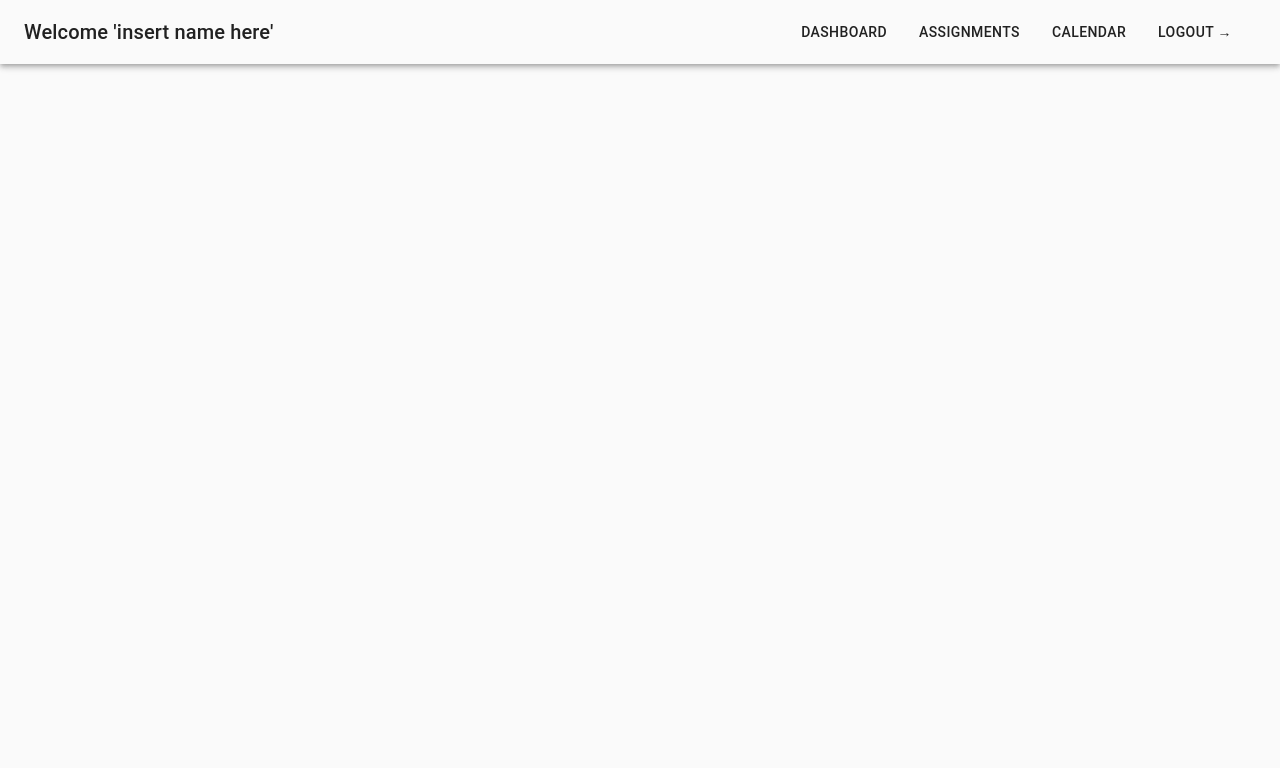
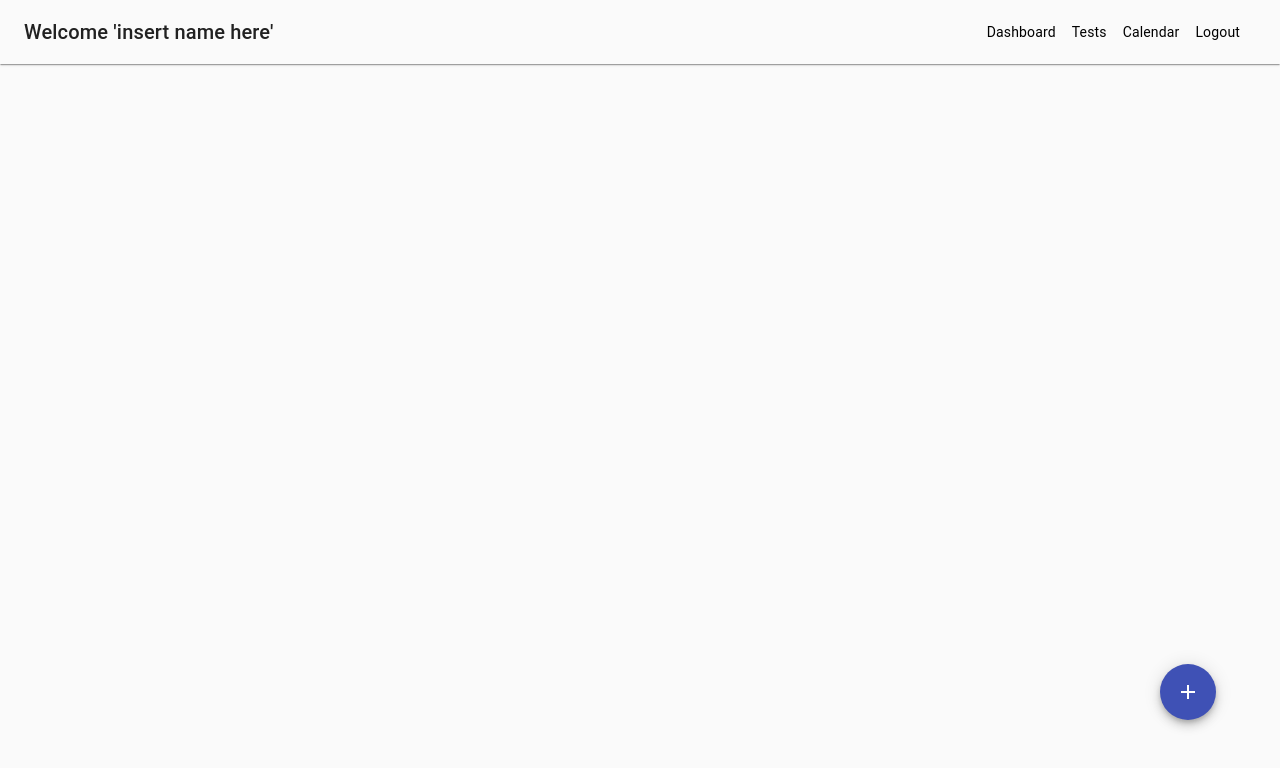
Before and after one commit to 4molybdenum2/EduSmart, a React (Create React App) app in the folder frontend/: page /dashboard in a window 1280 px wide. Shown: the top 768 px of the page. Built offline with nearby package versions, Linux system fonts and the light colour scheme.

Commit message:
added components for dashboard and test, yet to add calendar

```diff
--- a/frontend/src/App.js
+++ b/frontend/src/App.js
@@ -2,7 +2,7 @@ import { Switch, Route } from "react-router-dom";
 import Home from "./components/Home";
 import SignIn from "./components/SignIn";
 import SignUp from "./components/SignUp";
-import Dashboard from "./components/Dashboard";
+import UserHome from "./components/UserHome";
 import "./index.css";
 
 const App = () => {
@@ -15,7 +15,10 @@ const App = () => {
         <SignUp />
       </Route>
       <Route path="/dashboard" exact>
-        <Dashboard />
+        <UserHome screen={"dashboard"}/>
+      </Route>
+      <Route path="/tests" exact>
+        <UserHome screen={"tests"}/>
       </Route>
       <Route path="/">
         <Home />
--- a/frontend/src/components/Dashboard.js
+++ /dev/null
@@ -1,90 +0,0 @@
-import {
-  CssBaseline,
-  Container,
-  Grid,
-  Card,
-  CardContent,
-  Typography,
-  AppBar,
-  Toolbar,
-  IconButton,
-  Button,
-} from "@material-ui/core";
-import { makeStyles } from "@material-ui/core/styles";
-import MenuIcon from "@material-ui/icons/Menu";
-import React, { useState, useEffect } from "react";
-
-const useStyles = makeStyles((theme) => ({
-  main: { marginTop: theme.spacing(10), marginBottom: theme.spacing(8) },
-  grid: { padding: theme.spacing(0, 8) },
-  card: {
-    height: "100%",
-    display: "flex",
-    flexDirection: "column",
-    cursor: "pointer",
-  },
-  cardContent: { flexGrow: 1 },
-  menuButton: { marginRight: theme.spacing(2) },
-  title: { flexGrow: 1 },
-}));
-
-const Dashboard = () => {
-  const classes = useStyles();
-  const [courses, setCourses] = useState([]);
-
-  useEffect(() => {
-    // Get Courses using API
-  }, [courses]);
-
-  return (
-    <>
-      <CssBaseline />
-      <AppBar color="transparent" position="static">
-        <Toolbar>
-          <Typography variant="h6" className={classes.title}>
-            Welcome 'insert name here'
-          </Typography>
-          <Button className={classes.menuButton} color="inherit">
-            Dashboard
-          </Button>
-          <Button className={classes.menuButton} color="inherit">
-            Assignments
-          </Button>
-          <Button className={classes.menuButton} color="inherit">
-            Calendar
-          </Button>
-          <Button className={classes.menuButton} color="inherit">
-            Logout &rarr;
-          </Button>
-        </Toolbar>
-      </AppBar>
-      <main className={classes.main}>
-        {courses.length > 0 && (
-          <Container maxWidth="md" className={classes.grid}>
-            <Grid container spacing={4}>
-              {courses.map((course, id) => (
-                <Grid item key={id} xs={12} sm={6} md={4}>
-                  <Card
-                    className={classes.card}
-                    onClick={() => console.log("test")}>
-                    {/* TODO: Course-code or initials in Card Media */}
-                    <CardContent className={classes.cardContent}>
-                      <Typography gutterBottom variant="h5" component="h2">
-                        {course.name}
-                      </Typography>
-                      <Typography variant="h5" color="textSecondary">
-                        {course.professor}
-                      </Typography>
-                    </CardContent>
-                  </Card>
-                </Grid>
-              ))}
-            </Grid>
-          </Container>
-        )}
-      </main>
-    </>
-  );
-};
-
-export default Dashboard;
--- /dev/null
+++ b/frontend/src/components/UserHome.js
@@ -0,0 +1,78 @@
+import {
+  CssBaseline,
+  Container,
+  Grid,
+  Card,
+  CardContent,
+  Typography,
+  AppBar,
+  Toolbar,
+  IconButton,
+  Button,
+  Fab,
+} from "@material-ui/core";
+import { Link } from "react-router-dom";
+import { makeStyles } from "@material-ui/core/styles";
+import { Add } from "@material-ui/icons";
+import React, { useState, useEffect } from "react";
+import  Dashboard from "./UserHome/Dashboard";
+import  Tests from "./UserHome/Tests";
+
+const useStyles = makeStyles((theme) => ({
+  root: {
+    flexGrow: 1,
+  },
+  cardContent: { flexGrow: 1 },
+  menuButton: { marginRight: theme.spacing(2), textDecoration: 'none', color: 'black'},
+  title: { flexGrow: 1 },
+}));
+
+const UserHome = ({ screen }) => {
+  const classes = useStyles();
+  const [courses, setCourses] = useState([]);
+  const preventDefault = (event) => event.preventDefault();
+  useEffect(() => {
+    // Get Courses using API
+  }, [courses]);
+
+  const renderComponent = (comp) => {
+    switch(comp){
+      case "dashboard":
+        return <Dashboard/>;
+      case "tests":
+        return <Tests/>;
+      default:
+        return null;
+    }
+  }
+
+  return (
+    <div className={classes.root}>
+      <CssBaseline />
+      <AppBar color="transparent" elevation={1} position="static">
+        <Toolbar>
+          <Typography variant="h6" className={classes.title}>
+            Welcome 'insert name here'
+          </Typography>
+          <Link to="/dashboard" className={classes.menuButton} color="inherit">
+            Dashboard
+          </Link>
+          <Link to="/tests" className={classes.menuButton} color="inherit">
+            Tests
+          </Link>
+          <Link to="#" className={classes.menuButton} color="inherit">
+            Calendar
+          </Link>
+          <Link to="#" className={classes.menuButton} color="inherit">
+            Logout
+          </Link>
+        </Toolbar>
+      </AppBar>
+      {
+        renderComponent(screen)
+      }
+    </div>
+  );
+};
+
+export default UserHome;
--- /dev/null
+++ b/frontend/src/components/UserHome/Dashboard.js
@@ -0,0 +1,75 @@
+import {
+    CssBaseline,
+    Container,
+    Grid,
+    Card,
+    CardContent,
+    Typography,
+    AppBar,
+    Toolbar,
+    IconButton,
+    Button,
+    Fab,
+  } from "@material-ui/core";
+  import { makeStyles } from "@material-ui/core/styles";
+  import { Add } from "@material-ui/icons";
+  import React, { useState, useEffect } from "react";
+
+  const useStyles = makeStyles((theme) => ({
+    main: { marginTop: theme.spacing(10), marginBottom: theme.spacing(8) },
+    grid: { padding: theme.spacing(0, 8) },
+    card: {
+      height: "100%",
+      display: "flex",
+      flexDirection: "column",
+      cursor: "pointer",
+    },
+    cardContent: { flexGrow: 1 },
+    menuButton: { marginRight: theme.spacing(2) },
+    title: { flexGrow: 1 },
+  }));
+
+  const Dashboard = () => {
+    const classes = useStyles();
+    const [courses, setCourses] = useState([]);
+
+    useEffect(() => {
+      // Get Courses using API
+    }, [courses]);
+
+    return (
+        <>
+        <main className={classes.main}>
+          {courses.length > 0 && (
+            <Container maxWidth="md" className={classes.grid}>
+              <Grid container spacing={4}>
+                {courses.map((course, id) => (
+                  <Grid item key={id} xs={12} sm={6} md={4}>
+                    <Card
+                      className={classes.card}
+                      onClick={() => console.log("test")}>
+                      {/* TODO: Course-code or initials in Card Media */}
+                      <CardContent className={classes.cardContent}>
+                        <Typography gutterBottom variant="h5" component="h2">
+                          {course.name}
+                        </Typography>
+                        <Typography variant="h5" color="textSecondary">
+                          {course.professor}
+                        </Typography>
+                      </CardContent>
+                    </Card>
+                  </Grid>
+                ))}
+              </Grid>
+            </Container>
+          )}
+          {/** Floating Action Button - Add */}
+          <Fab color="primary" aria-label="add" style={{position: 'absolute', bottom : '10%', right: '5%'}}>
+            <Add />
+          </Fab>
+        </main>
+        </>
+    );
+  };
+
+  export default Dashboard;
--- /dev/null
+++ b/frontend/src/components/UserHome/Tests.js
@@ -0,0 +1,71 @@
+import {
+    CssBaseline,
+    Container,
+    Grid,
+    Card,
+    CardContent,
+    Typography,
+    AppBar,
+    Toolbar,
+    IconButton,
+    Button,
+    Fab,
+  } from "@material-ui/core";
+  import { makeStyles } from "@material-ui/core/styles";
+  import { Add } from "@material-ui/icons";
+  import React, { useState, useEffect } from "react";
+
+  const useStyles = makeStyles((theme) => ({
+    main: { marginTop: theme.spacing(10), marginBottom: theme.spacing(8) },
+    grid: { padding: theme.spacing(0, 8) },
+    card: {
+      height: "100%",
+      display: "flex",
+      flexDirection: "column",
+      cursor: "pointer",
+    },
+    cardContent: { flexGrow: 1 },
+    menuButton: { marginRight: theme.spacing(2) },
+    title: { flexGrow: 1 },
+  }));
+
+  const Tests = () => {
+    const classes = useStyles();
+    const [courses, setCourses] = useState([]);
+
+    useEffect(() => {
+      // Get Courses using API
+    }, [courses]);
+
+    return (
+        <>
+        <main className={classes.main}>
+          {courses.length > 0 && (
+            <Container maxWidth="md" className={classes.grid}>
+              <Grid container spacing={4}>
+                {courses.map((course, id) => (
+                  <Grid item key={id} xs={12} sm={6} md={4}>
+                    <Card
+                      className={classes.card}
+                      onClick={() => console.log("test")}>
+                      {/* TODO: Course-code or initials in Card Media */}
+                      <CardContent className={classes.cardContent}>
+                        <Typography gutterBottom variant="h5" component="h2">
+                          {course.name}
+                        </Typography>
+                        <Typography variant="h5" color="textSecondary">
+                          {course.professor}
+                        </Typography>
+                      </CardContent>
+                    </Card>
+                  </Grid>
+                ))}
+              </Grid>
+            </Container>
+          )}
+        </main>
+        </>
+    );
+  };
+
+  export default Tests;
```
